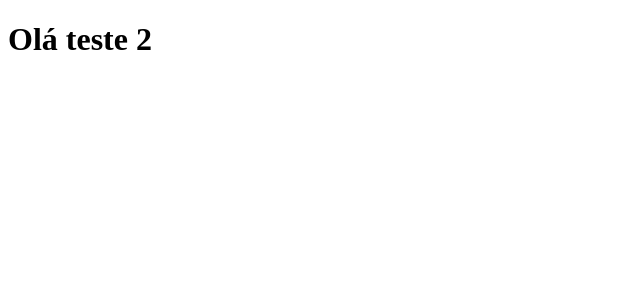
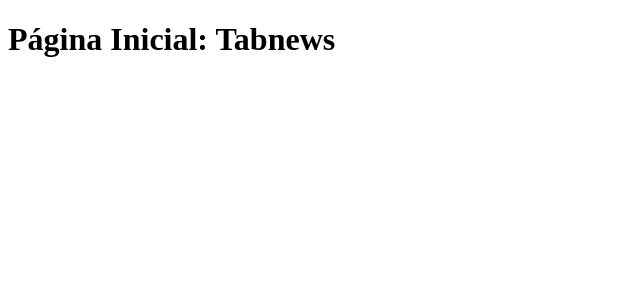
Before and after one commit to Jose-Caldas/clone-tabnews, a Next.js app: page / in a window 1280 px wide. Shown: the top 300 px of the page, without its empty margins (0-640 px from the left). Built offline with nearby package versions, Linux system fonts and the light colour scheme.

Commit message:
changed text

```diff
--- a/pages/index.js
+++ b/pages/index.js
@@ -1,7 +1,7 @@
 function Home() {
   return (
     <div>
-      <h1>Olá teste 2</h1>
+      <h1>Página Inicial: Tabnews</h1>
     </div>
   )
 }
```
